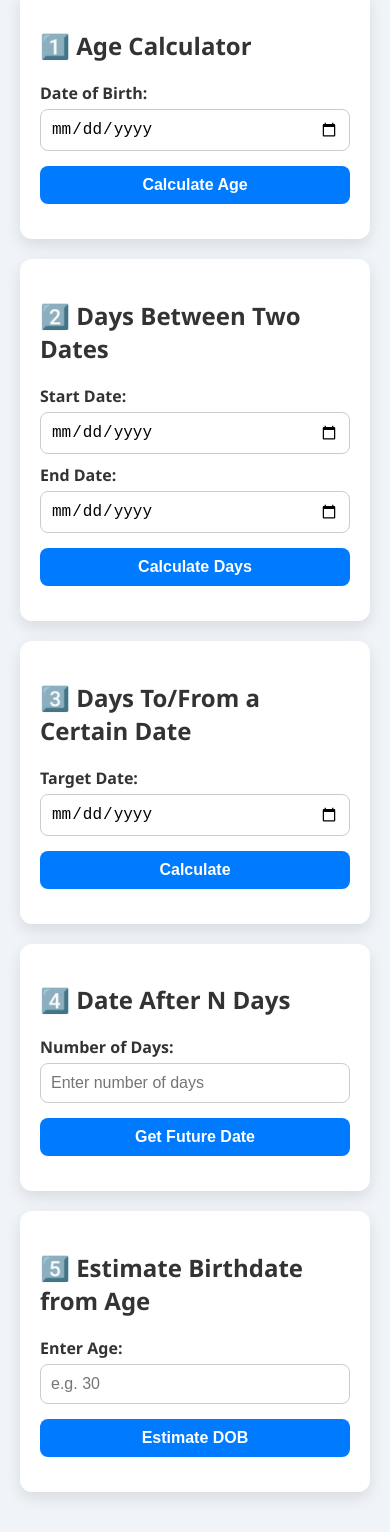
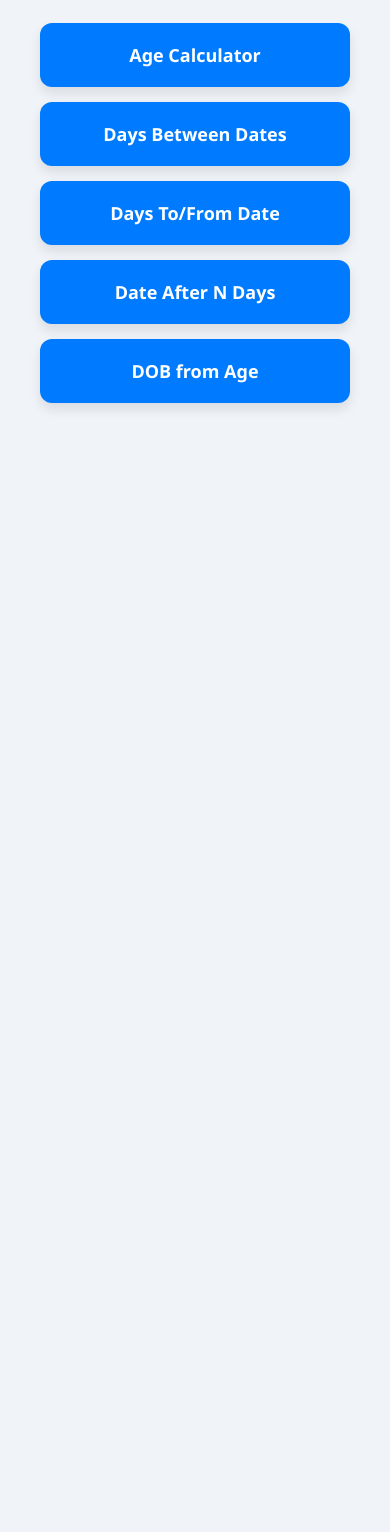
Before and after one commit to Selbindotin/Age, a plain HTML site: page index.html in a window 390 px wide. Shown: the part 100-1632 px from the top of the page. After the commit the page ends 844 px from the top, so only its background shows below. Drawn offline with Linux system fonts and the light colour scheme.

Commit message:
Update index.html

```diff
--- a/index.html
+++ b/index.html
@@ -5,167 +5,211 @@
   <meta name="viewport" content="width=device-width, initial-scale=1.0"/>
   <title>Smart Date Calculators</title>
   <style>
-    * {
-      box-sizing: border-box;
+    body {
+      margin: 0;
+      font-family: 'Segoe UI', sans-serif;
+      background: #f0f4f8;
     }
-    body {
-      font-family: 'Segoe UI', sans-serif;
-      margin: 0;
+
+    .page {
+      display: none;
       padding: 20px;
-      background: #f0f4f8;
-      color: #333;
+      animation: fadeIn 0.3s ease-in-out;
     }
+
+    .active {
+      display: block;
+    }
+
     h1 {
       text-align: center;
-      margin-bottom: 20px;
+      margin: 20px 0;
     }
-    .card {
-      background: #fff;
+
+    .tiles {
+      display: grid;
+      grid-template-columns: repeat(auto-fit, minmax(150px, 1fr));
+      gap: 15px;
+      padding: 20px;
+    }
+
+    .tile {
+      background: #007bff;
+      color: white;
+      padding: 20px;
       border-radius: 12px;
-      box-shadow: 0 6px 15px rgba(0,0,0,0.1);
-      padding: 20px;
-      margin-bottom: 20px;
-      transition: transform 0.3s ease;
+      text-align: center;
+      font-size: 18px;
+      font-weight: bold;
+      box-shadow: 0 6px 12px rgba(0,0,0,0.1);
+      cursor: pointer;
+      transition: transform 0.2s ease, background 0.3s;
     }
-    .card:hover {
-      transform: scale(1.02);
+
+    .tile:hover {
+      background: #0056b3;
+      transform: scale(1.05);
     }
+
+    .back-btn {
+      background: #555;
+      color: white;
+      border: none;
+      padding: 10px 15px;
+      margin-bottom: 15px;
+      border-radius: 6px;
+      cursor: pointer;
+    }
+
     label {
       display: block;
-      margin-top: 10px;
-      font-weight: bold;
+      margin-top: 15px;
     }
-    input, select, button {
+
+    input {
       width: 100%;
       padding: 10px;
+      border-radius: 6px;
+      border: 1px solid #ccc;
       margin-top: 5px;
-      border: 1px solid #ccc;
-      border-radius: 8px;
-      font-size: 16px;
     }
+
     button {
-      background: #007bff;
+      margin-top: 15px;
+      padding: 10px;
+      width: 100%;
+      background: #28a745;
       color: white;
       font-weight: bold;
       border: none;
-      margin-top: 15px;
+      border-radius: 8px;
+      cursor: pointer;
     }
-    button:hover {
-      background: #0056b3;
-    }
+
     .result {
       margin-top: 15px;
+      color: green;
       font-weight: bold;
-      color: green;
     }
-    @media (max-width: 600px) {
-      h1 {
-        font-size: 24px;
-      }
+
+    @keyframes fadeIn {
+      from { opacity: 0; transform: translateX(50px); }
+      to { opacity: 1; transform: translateX(0); }
     }
   </style>
 </head>
 <body>
-  <h1>🧮 Smart Date Calculators</h1>
+
+  <!-- Home Tiles -->
+  <div class="page active" id="home">
+    <h1>🧮 Smart Date Tools</h1>
+    <div class="tiles">
+      <div class="tile" onclick="showPage('age')">Age Calculator</div>
+      <div class="tile" onclick="showPage('between')">Days Between Dates</div>
+      <div class="tile" onclick="showPage('tofrom')">Days To/From Date</div>
+      <div class="tile" onclick="showPage('future')">Date After N Days</div>
+      <div class="tile" onclick="showPage('dobfromage')">DOB from Age</div>
+    </div>
+  </div>
 
   <!-- Age Calculator -->
-  <div class="card">
-    <h2>1️⃣ Age Calculator</h2>
-    <label for="dob">Date of Birth:</label>
+  <div class="page" id="age">
+    <button class="back-btn" onclick="showPage('home')">← Back</button>
+    <h2>Age Calculator</h2>
+    <label>Date of Birth:</label>
     <input type="date" id="dob">
-    <button onclick="calculateAge()">Calculate Age</button>
+    <button onclick="calculateAge()">Calculate</button>
     <div class="result" id="ageResult"></div>
   </div>
 
-  <!-- Days Between Dates -->
-  <div class="card">
-    <h2>2️⃣ Days Between Two Dates</h2>
-    <label for="date1">Start Date:</label>
+  <!-- Days Between -->
+  <div class="page" id="between">
+    <button class="back-btn" onclick="showPage('home')">← Back</button>
+    <h2>Days Between Two Dates</h2>
+    <label>Start Date:</label>
     <input type="date" id="date1">
-    <label for="date2">End Date:</label>
+    <label>End Date:</label>
     <input type="date" id="date2">
-    <button onclick="calculateDaysBetween()">Calculate Days</button>
+    <button onclick="calculateDaysBetween()">Calculate</button>
     <div class="result" id="daysBetweenResult"></div>
   </div>
 
-  <!-- Days To/From Certain Date -->
-  <div class="card">
-    <h2>3️⃣ Days To/From a Certain Date</h2>
-    <label for="targetDate">Target Date:</label>
+  <!-- To/From Certain Date -->
+  <div class="page" id="tofrom">
+    <button class="back-btn" onclick="showPage('home')">← Back</button>
+    <h2>Days To/From Date</h2>
+    <label>Target Date:</label>
     <input type="date" id="targetDate">
     <button onclick="calculateDaysToFrom()">Calculate</button>
     <div class="result" id="daysToFromResult"></div>
   </div>
 
-  <!-- Future Date from Days -->
-  <div class="card">
-    <h2>4️⃣ Date After N Days</h2>
-    <label for="numDays">Number of Days:</label>
-    <input type="number" id="numDays" placeholder="Enter number of days">
-    <button onclick="calculateFutureDate()">Get Future Date</button>
+  <!-- Future Date -->
+  <div class="page" id="future">
+    <button class="back-btn" onclick="showPage('home')">← Back</button>
+    <h2>Date After N Days</h2>
+    <label>Number of Days:</label>
+    <input type="number" id="numDays">
+    <button onclick="calculateFutureDate()">Calculate</button>
     <div class="result" id="futureDateResult"></div>
   </div>
 
-  <!-- Birthdate from Age -->
-  <div class="card">
-    <h2>5️⃣ Estimate Birthdate from Age</h2>
-    <label for="inputAge">Enter Age:</label>
-    <input type="number" id="inputAge" placeholder="e.g. 30">
-    <button onclick="estimateDOB()">Estimate DOB</button>
+  <!-- DOB from Age -->
+  <div class="page" id="dobfromage">
+    <button class="back-btn" onclick="showPage('home')">← Back</button>
+    <h2>Estimate DOB from Age</h2>
+    <label>Enter Age:</label>
+    <input type="number" id="inputAge">
+    <button onclick="estimateDOB()">Estimate</button>
     <div class="result" id="dobFromAgeResult"></div>
   </div>
 
   <script>
+    function showPage(id) {
+      document.querySelectorAll('.page').forEach(p => p.classList.remove('active'));
+      document.getElementById(id).classList.add('active');
+    }
+
     function calculateAge() {
       const dob = new Date(document.getElementById("dob").value);
       const today = new Date();
-      if (!dob) return;
       let age = today.getFullYear() - dob.getFullYear();
       const m = today.getMonth() - dob.getMonth();
-      if (m < 0 || (m === 0 && today.getDate() < dob.getDate())) {
-        age--;
-      }
+      if (m < 0 || (m === 0 && today.getDate() < dob.getDate())) age--;
       document.getElementById("ageResult").innerText = `You are ${age} years old.`;
     }
 
     function calculateDaysBetween() {
-      const date1 = new Date(document.getElementById("date1").value);
-      const date2 = new Date(document.getElementById("date2").value);
-      if (!date1 || !date2) return;
-      const diff = Math.abs(date2 - date1);
+      const d1 = new Date(document.getElementById("date1").value);
+      const d2 = new Date(document.getElementById("date2").value);
+      const diff = Math.abs(d2 - d1);
       const days = Math.ceil(diff / (1000 * 60 * 60 * 24));
-      document.getElementById("daysBetweenResult").innerText = `There are ${days} days between the dates.`;
+      document.getElementById("daysBetweenResult").innerText = `${days} days between the dates.`;
     }
 
     function calculateDaysToFrom() {
       const target = new Date(document.getElementById("targetDate").value);
       const today = new Date();
-      if (!target) return;
-      const diff = target - today;
-      const days = Math.round(diff / (1000 * 60 * 60 * 24));
-      const msg = days > 0
-        ? `${days} days from today.`
-        : days < 0
-        ? `${Math.abs(days)} days ago.`
-        : `Today is the target date!`;
+      const diff = Math.round((target - today) / (1000 * 60 * 60 * 24));
+      let msg = '';
+      if (diff > 0) msg = `${diff} days from today.`;
+      else if (diff < 0) msg = `${Math.abs(diff)} days ago.`;
+      else msg = 'That is today!';
       document.getElementById("daysToFromResult").innerText = msg;
     }
 
     function calculateFutureDate() {
       const days = parseInt(document.getElementById("numDays").value);
-      if (isNaN(days)) return;
-      const future = new Date();
-      future.setDate(future.getDate() + days);
-      document.getElementById("futureDateResult").innerText =
-        `The date after ${days} days will be: ${future.toDateString()}`;
+      const today = new Date();
+      today.setDate(today.getDate() + days);
+      document.getElementById("futureDateResult").innerText = `Future Date: ${today.toDateString()}`;
     }
 
     function estimateDOB() {
       const age = parseInt(document.getElementById("inputAge").value);
-      if (isNaN(age)) return;
       const today = new Date();
-      const dob = new Date(today.getFullYear() - age, today.getMonth(), today.getDate());
-      document.getElementById("dobFromAgeResult").innerText = `Estimated DOB: ${dob.toDateString()}`;
+      const birth = new Date(today.getFullYear() - age, today.getMonth(), today.getDate());
+      document.getElementById("dobFromAgeResult").innerText = `Estimated DOB: ${birth.toDateString()}`;
     }
   </script>
 </body>
```
